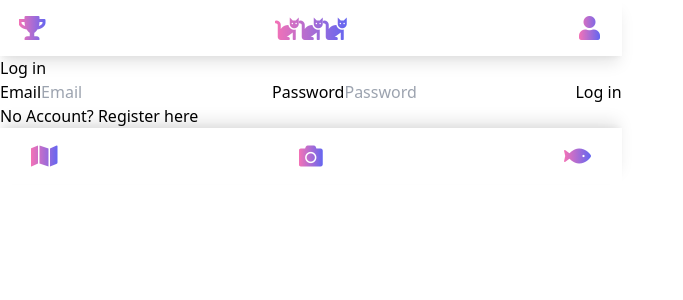
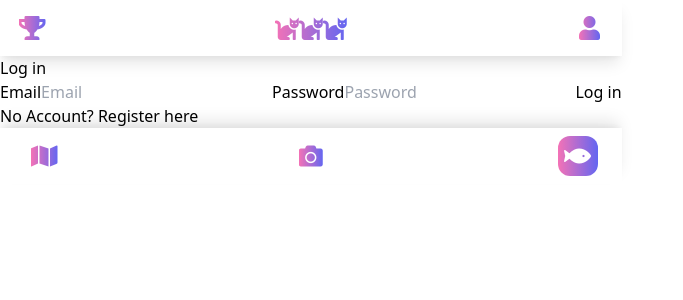
Before and after one commit to harakeke-2021/catwatch, a React (Vite) app: page /login in a window 1280 px wide. Shown: the top 300 px of the page, without its empty margins (0-683 px from the left). Built offline with nearby package versions, Linux system fonts and the light colour scheme; no server answers.

Commit message:
route for feed is on /

```diff
--- a/client/features/nav/Footer.jsx
+++ b/client/features/nav/Footer.jsx
@@ -8,7 +8,7 @@ export default function Footer () {
         {/* map camera feed */}
         <NavButton target="/map" className="fas fa-map" />
         <NavButton target="/camera" className="fas fa-camera" />
-        <NavButton target="/feed" className="fas fa-fish" />
+        <NavButton target="/" className="fas fa-fish" />
       </div>
     </footer>
   )
```
